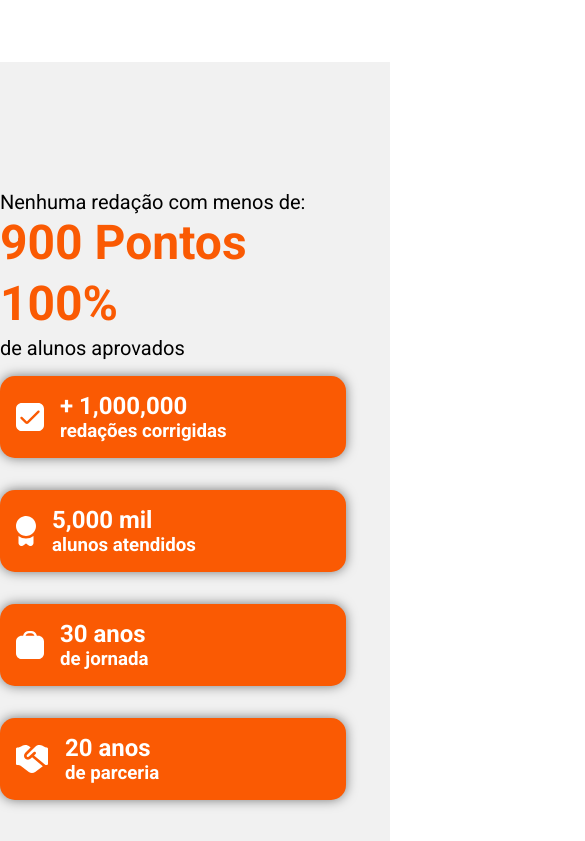
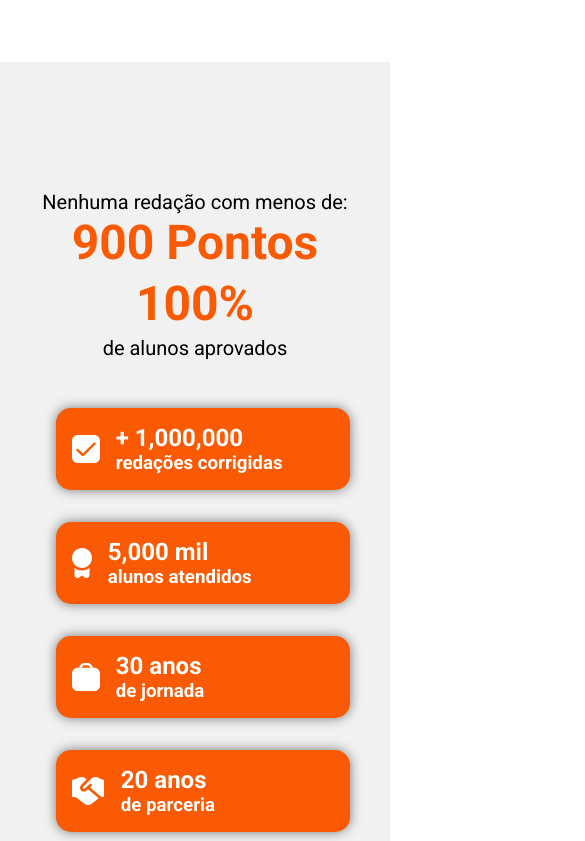
Before and after one commit to Daniel-Oliveira-S/Corujao, a website: page index.html in a window 390 px wide. Shown: the part 1920-2761 px from the top of the page, 585 px wide, since content can reach past the window. Drawn offline with nearby package versions, Linux system fonts and the light colour scheme; a script that the page names is missing; files whose address does not match are found by name.

Commit message:
turned text align to center

```diff
--- a/style.css
+++ b/style.css
@@ -882,7 +882,7 @@ button#scrollToTopBtn.show {
       font-weight: 700;
       font-family: "Roboto", sans-serif;
       margin-bottom: 2rem;
-      text-align: left;
+      text-align:center;
       padding: 1rem;
       width: 100%;
       margin: 0 auto;
@@ -922,25 +922,35 @@ button#scrollToTopBtn.show {
       align-items: center;
       width: 100%;
       padding: 8rem 0;
+      margin: 0 auto;
       background: var(--bg-gray);
     }
+    #points{
+      display: flex;
+      flex-direction: column;
+      justify-content: center;
+      align-items: center;
+      margin-bottom: 2rem;
+    }
+
     .cards{
       display: flex;
       flex-direction: column;
       justify-content: center;
-      margin: 0 auto;
       width: 100%;
+      align-items: center;
+      padding-left: 2rem;
     }
 
     .card{
       display: flex;
       align-items: center;
-      padding: 1rem ;
       border-radius: 15px;
       background: var(--bg-orange);
       box-shadow: 0 0 12px 0 rgba(0, 0, 0, 0.5);
        gap: 1rem;
-       width: 45%;
+       width: 40%;
+       margin: 0 auto;
        margin-top: 1rem;
     }
 
```
